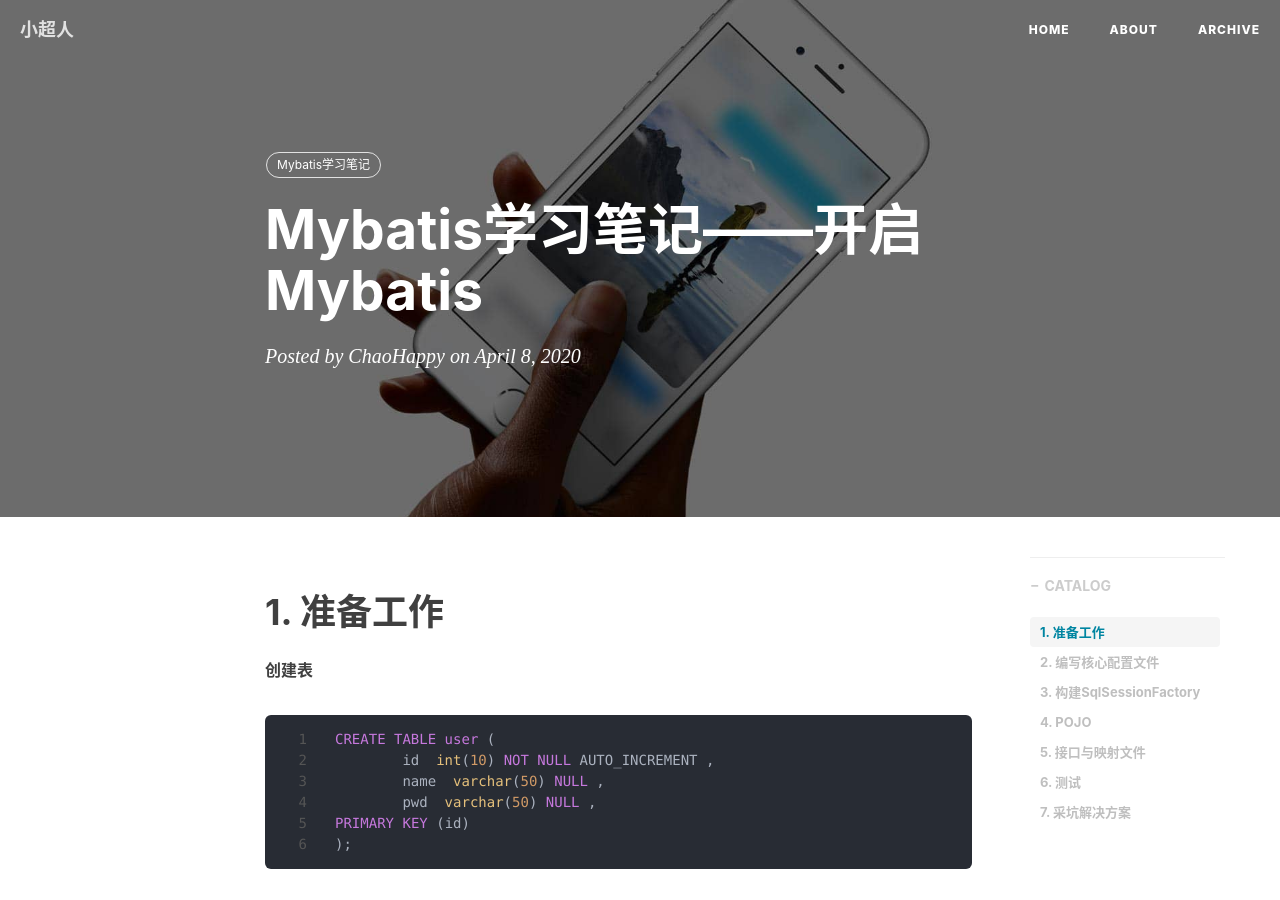
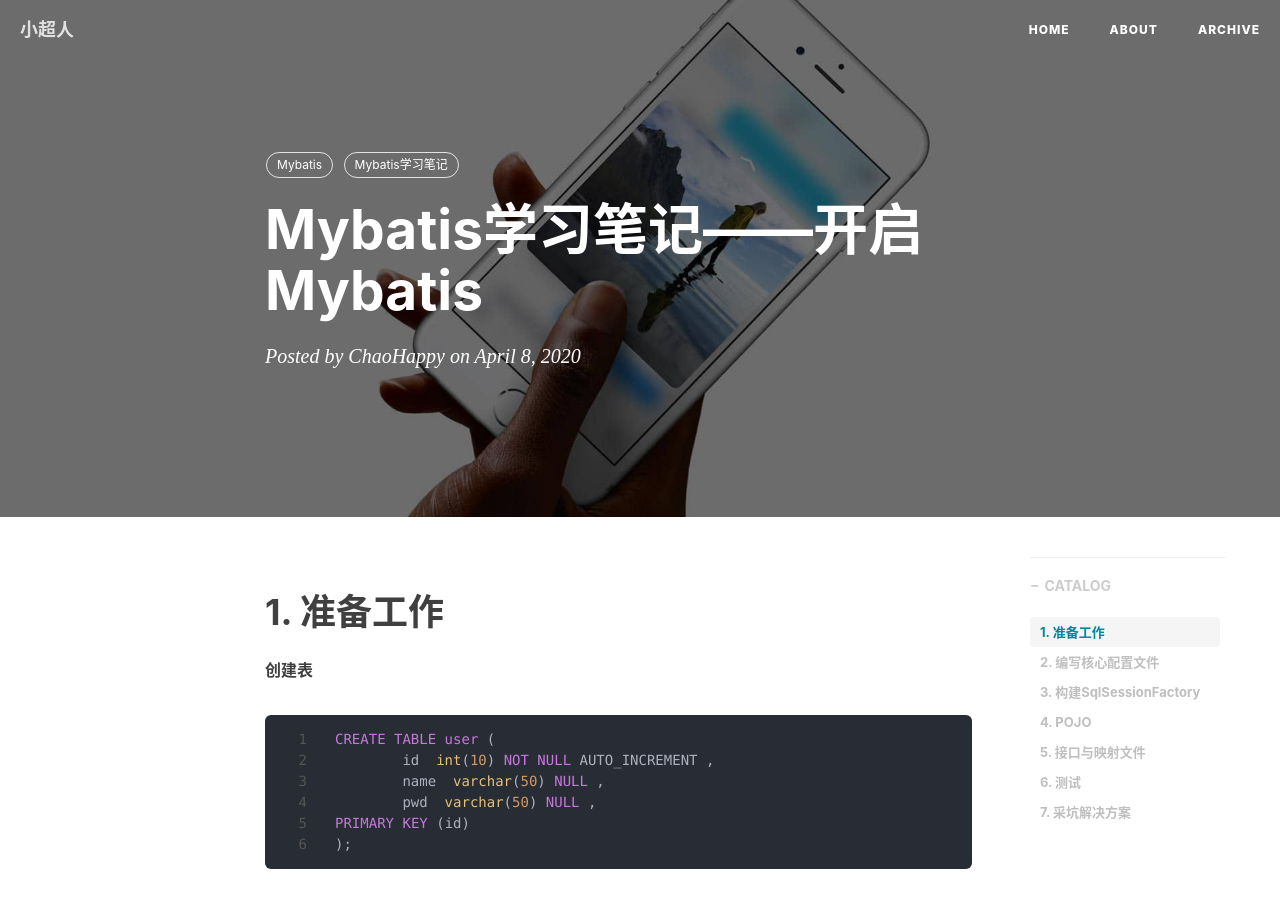
Before and after one commit to ChaoHappy/ChaoHappy.github.io, a Jekyll site: the page built from _posts/Mybatis/2020-04-08-Mybatis学习笔记——开启Mybatis.md, in a window 1280 px wide and 900 px high. Built offline with Jekyll 4.4.1, drawn with Linux system fonts in a browser that asks for light colours; nearby versions of some CDN libraries; comment, search, counter and statistics services are not loaded.

Commit message:
Update 2020-04-08-Mybatis学习笔记——开启Mybatis.md

```diff
--- a/_posts/Mybatis/2020-04-08-Mybatis学习笔记——开启Mybatis.md
+++ b/_posts/Mybatis/2020-04-08-Mybatis学习笔记——开启Mybatis.md
@@ -7,6 +7,7 @@ author:     ChaoHappy
 header-img: img/post-bg-ios9-web.jpg
 catalog: true
 tags:
+    - Mybatis
     - Mybatis学习笔记
 ---
 
```
